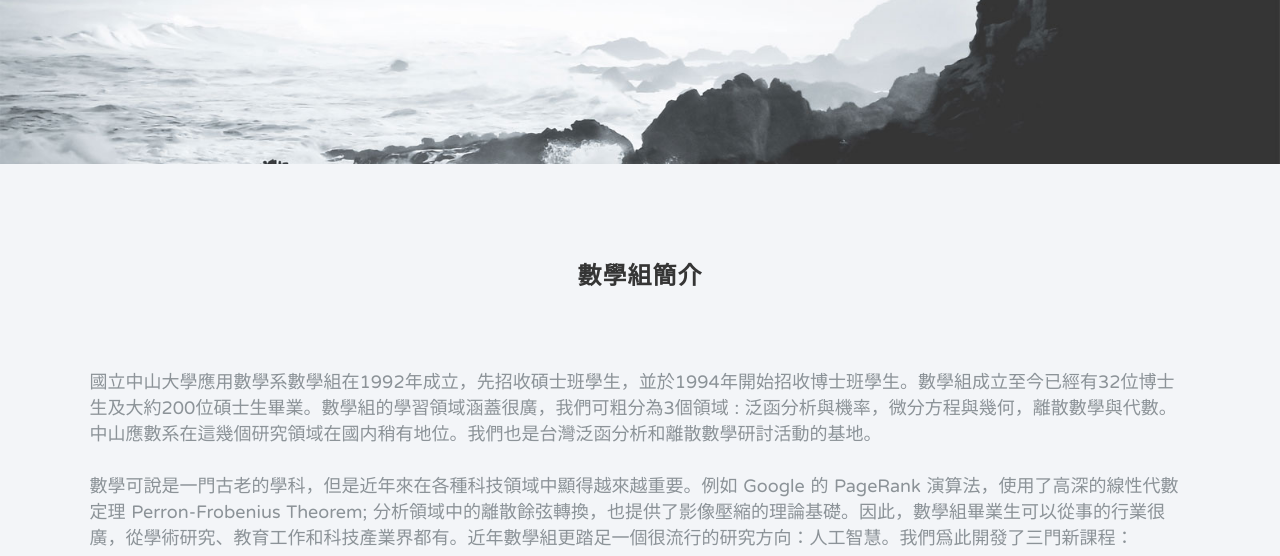
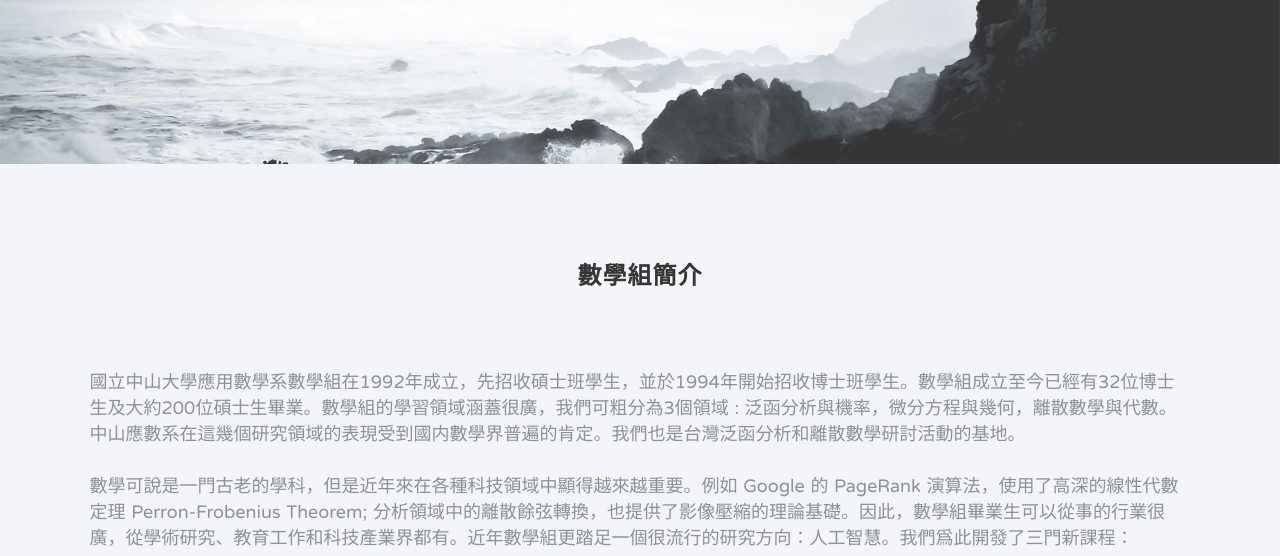
Before and after one commit to jyuan114/jyuan114.github.io, a plain HTML site: page index.html in a window 1280 px wide. Shown: the part 244-800 px from the top of the page. Drawn offline with nearby package versions, Linux system fonts and the light colour scheme.

Commit message:
Add files via upload

```diff
--- a/index.html
+++ b/index.html
@@ -72,7 +72,7 @@
               <div class="col-md-8 col-md-offset-2 wp1" >
                   <h1 class="arrow" ><font size="5">數學組簡介</font></h1>
                   <p style="text-align: left;"><font size="4">
-                    國立中山大學應用數學系數學組在1992年成立，先招收碩士班學生，並於1994年開始招收博士班學生。數學組成立至今已經有32位博士生及大約200位碩士生畢業。數學組的學習領域涵蓋很廣，我們可粗分為3個領域 : 泛函分析與機率，微分方程與幾何，離散數學與代數。中山應數系在這幾個研究領域在國内稍有地位。我們也是台灣泛函分析和離散數學研討活動的基地。
+                    國立中山大學應用數學系數學組在1992年成立，先招收碩士班學生，並於1994年開始招收博士班學生。數學組成立至今已經有32位博士生及大約200位碩士生畢業。數學組的學習領域涵蓋很廣，我們可粗分為3個領域 : 泛函分析與機率，微分方程與幾何，離散數學與代數。中山應數系在這幾個研究領域的表現受到國内數學界普遍的肯定。我們也是台灣泛函分析和離散數學研討活動的基地。
                     <br><br>數學可說是一門古老的學科，但是近年來在各種科技領域中顯得越來越重要。例如 Google 的 PageRank 演算法，使用了高深的線性代數定理 Perron-Frobenius Theorem; 分析領域中的離散餘弦轉換，也提供了影像壓縮的理論基礎。因此，數學組畢業生可以從事的行業很廣，從學術研究、教育工作和科技產業界都有。近年數學組更踏足一個很流行的研究方向：人工智慧。我們爲此開發了三門新課程：
                   </p>
                     <ol style="text-align: left; color: #8c9398;">
```
